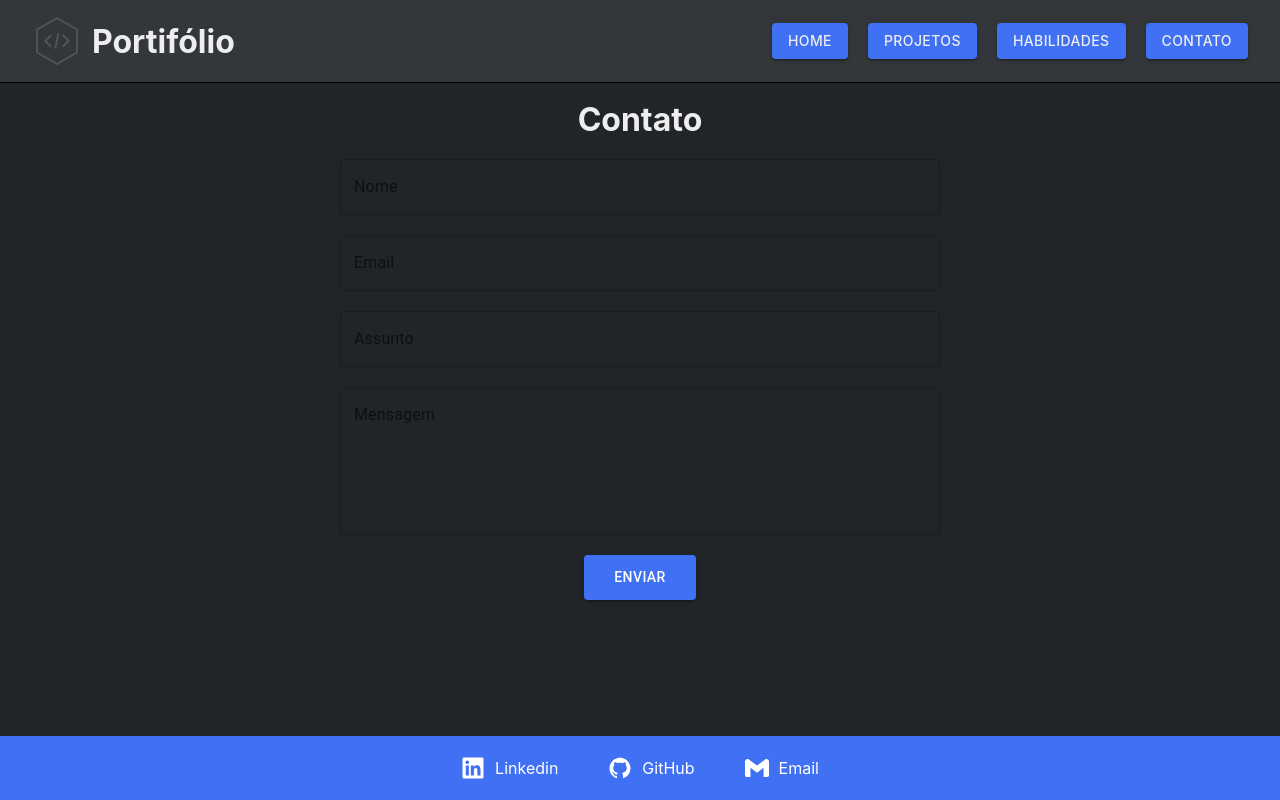
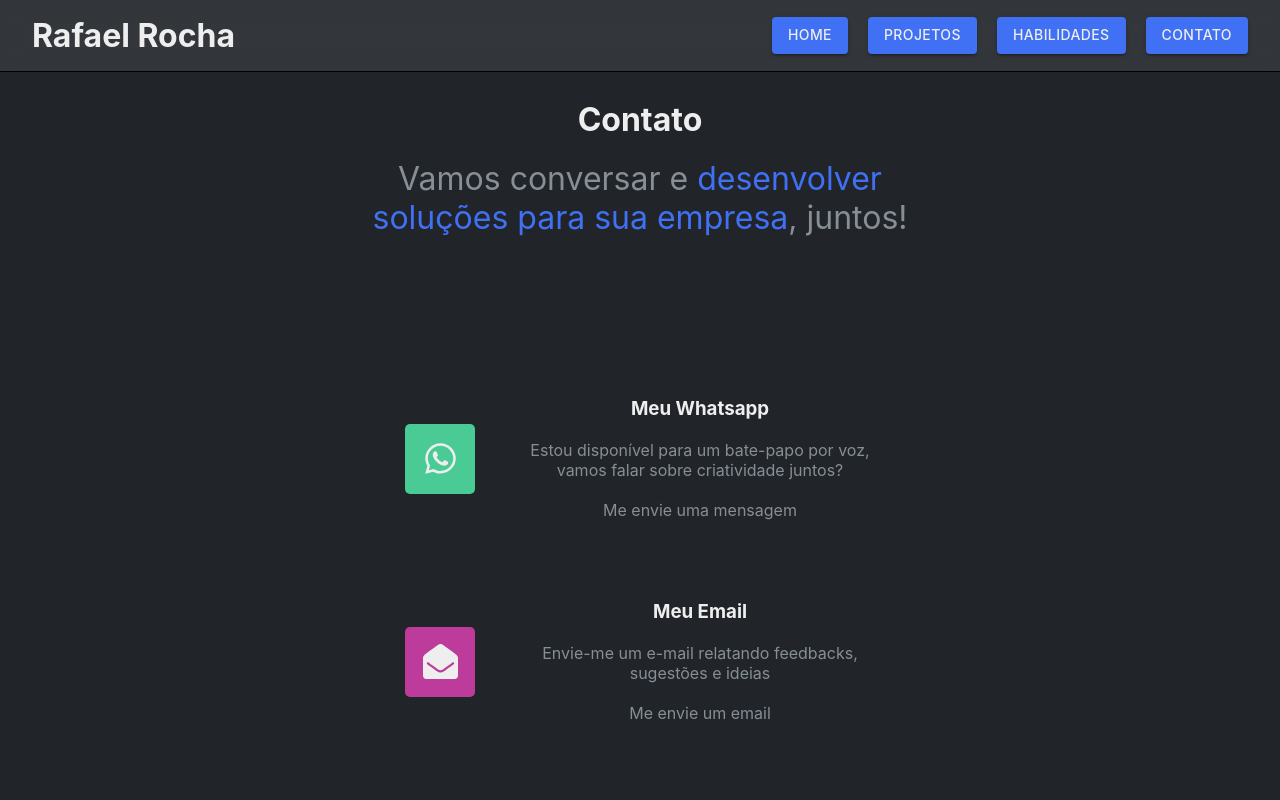
Before and after one commit to Rafaelgot10/Meu-Portifolio, a React (Vite) app: page /Contact in a window 1280 px wide. Shown: the top 800 px of the page. Built offline with nearby package versions, Linux system fonts and the light colour scheme.

Commit message:
feat:add contact page

```diff
--- a/index.html
+++ b/index.html
@@ -12,8 +12,6 @@
 <body>
   <div id="root"></div>
   <script type="module" src="./src/main.tsx"></script>
-
-
 </body>
 
 </html>
--- a/src/App.tsx
+++ b/src/App.tsx
@@ -6,7 +6,6 @@
   return (
     <div className="App">
       <Header />
-
       <div className="routes">
         <RouterComponent />
       </div>
--- a/src/components/Footer/footer.tsx
+++ b/src/components/Footer/footer.tsx
@@ -1,25 +1,18 @@
 import { StyledFoother } from "./style";
-import { FaLinkedin } from "react-icons/fa";
-import { AiOutlineGithub } from "react-icons/ai";
-import { SiGmail } from "react-icons/si";
+import myImage from "../../assets/myImage.jpeg";
 
 export function Footer() {
   return (
     <StyledFoother>
-      <a href="https://www.linkedin.com/in/rafaelgot10/" target={"_blank"}>
-        {" "}
-        <FaLinkedin /> Linkedin
-      </a>
-
-      <a href="https://github.com/Rafaelgot10" target={"_blank"}>
-        {" "}
-        <AiOutlineGithub /> GitHub
-      </a>
-
-      <a href="mailto:rafaelgot10@outlook.com" target={"_blank"}>
-        {" "}
-        <SiGmail /> Email
-      </a>
+      <div>
+        <img src={myImage} alt="Imagem do Autor" />
+        <span>Obrigado por ter vindo </span>
+      </div>
+      <div>
+        <a href="https://github.com/Rafaelgot10/Meu-Portifolio" target="_blank">
+          Repositório deste projeto
+        </a>
+      </div>
     </StyledFoother>
   );
 }
--- a/src/components/Footer/style.ts
+++ b/src/components/Footer/style.ts
@@ -2,25 +2,40 @@
 
 export const StyledFoother = styled.footer`
   display: flex;
-  flex-direction: column;
+  flex-direction: row;
   align-items: center;
-  justify-content: center;
+  justify-content: space-between;
   bottom: -110;
   width: 100%;
-  gap: 50px;
-  padding: var(--space-defaut);
+  gap: 30px;
+  padding: var(--space-defaut) 10%;
   background-color: var(--color-primary);
 
-  a {
+  div {
     display: flex;
     flex-direction: row;
     align-items: center;
-    gap: 10px;
-    color: white;
+    gap: var(--space-defaut);
   }
 
-  svg {
-    font-size: 1.5rem;
+  img {
+    height: 50px;
+    width: 50px;
+    border-radius: 50%;
+  }
+
+  span {
+    font-size: 2rem;
+    text-align: center;
+    color: var(--grey-100);
+  }
+
+  a {
+    color: var(--grey-500);
+  }
+
+  a:hover {
+    color: var(--grey-300);
   }
 
   @media (min-width: 380px) {
--- a/src/components/Header/header.tsx
+++ b/src/components/Header/header.tsx
@@ -12,8 +12,7 @@
     <StyledHeader nav={nav}>
       <div className="navUp">
         <div className="logo">
-          <img src={logo} alt="Imagem da Tag HTML" />
-          <h1>Portifólio</h1>
+          <h1>Rafael Rocha</h1>
         </div>
         <ul className="navUp__ul">
           <li>
--- a/src/components/Header/style.ts
+++ b/src/components/Header/style.ts
@@ -62,7 +62,6 @@
 
   .navDown > ul > li {
     width: 100%;
-
     text-align: center;
   }
 
--- a/src/pages/Contact/contact.tsx
+++ b/src/pages/Contact/contact.tsx
@@ -1,5 +1,6 @@
-import Button from "@mui/material/Button";
-import TextField from "@mui/material/TextField";
+import { FaWhatsapp } from "react-icons/fa";
+import { FaEnvelopeOpen } from "react-icons/fa";
+import { FaLinkedin } from "react-icons/fa";
 import { StyledContact } from "./style";
 
 export function Contact() {
@@ -7,48 +8,71 @@
     <StyledContact>
       <h1>Contato</h1>
 
-      <form action="https://formsubmit.co/Rafaelgot10@gmail.com" method="POST">
-        <TextField
-          label="Nome"
-          color="success"
-          name="nome"
-          type={"text"}
-          variant="outlined"
-          placeholder="Seu nome aqui..."
-        />
+      <div className="container">
+        <div className="left">
+          <p>
+            Vamos conversar e <span>desenvolver soluções para sua empresa</span>
+            , juntos!
+          </p>
+        </div>
 
-        <TextField
-          label="Email"
-          name="email"
-          type={"email"}
-          color="success"
-          variant="outlined"
-          placeholder="Seu email aqui..."
-        />
+        <div className="right">
+          <ul>
+            <li>
+              <div className="icon whatsapp">
+                <FaWhatsapp />
+              </div>
+              <div className="text">
+                <h3>Meu Whatsapp</h3>
+                <p>
+                  Estou disponível para um bate-papo por voz, vamos falar sobre
+                  criatividade juntos?
+                </p>
+                <a
+                  href={`https://api.whatsapp.com/send?phone=+55+11958696248&text=Ol%C3%A1%2C%20venho%20por%20meio%20do%20seu%20portf%C3%B3lio%20na%20internet%2C%20gostaria%20de%20conhecer%20melhor%20seus%20servi%C3%A7os`}
+                  target={"_blank"}
+                >
+                  Me envie uma mensagem
+                </a>
+              </div>
+            </li>
 
-        <TextField
-          label="Assunto"
-          color="success"
-          type={"text"}
-          name="subject"
-          variant="outlined"
-          placeholder="Do que se trata..."
-        />
+            <li>
+              <div className="icon email">
+                <FaEnvelopeOpen />
+              </div>
+              <div className="text">
+                <h3>Meu Email</h3>
+                <p>
+                  Envie-me um e-mail relatando feedbacks, sugestões e ideias
+                </p>
+                <a href="mailto:rafaelgot10@outlook.com" target={"_blank"}>
+                  Me envie um email
+                </a>
+              </div>
+            </li>
 
-        <TextField
-          label="Mensagem"
-          multiline
-          type={"text"}
-          name="assunto"
-          color="success"
-          variant="outlined"
-          rows="5"
-        />
-
-        <Button className="buttons" type="submit" variant="contained">
-          Enviar
-        </Button>
-      </form>
+            <li>
+              <div className="icon linkedin">
+                <FaLinkedin />
+              </div>
+              <div className="text">
+                <h3>Meu Linkedin</h3>
+                <p>
+                  Podemos criar interações mais constantes assim como uma rede
+                  de compartilhamento
+                </p>
+                <a
+                  href="https://www.linkedin.com/in/rafaelgot10/"
+                  target={"_blank"}
+                >
+                  Acesse o LinkedIn agora
+                </a>
+              </div>
+            </li>
+          </ul>
+        </div>
+      </div>
     </StyledContact>
   );
 }
--- a/src/pages/Contact/style.ts
+++ b/src/pages/Contact/style.ts
@@ -43,4 +43,85 @@
   form > button:hover {
     background-color: var(--color-primary-hover);
   }
+
+  .container {
+    display: flex;
+    flex-direction: column;
+    align-items: center;
+    gap: 10rem;
+  }
+
+  .right > ul {
+    display: flex;
+    flex-direction: column;
+    gap: 80px;
+  }
+
+  li {
+    display: flex;
+    flex-direction: column;
+    align-items: center;
+    gap: 50px;
+  }
+
+  .text {
+    display: flex;
+    flex-direction: column;
+    align-items: center;
+    text-align: center;
+    max-width: 350px;
+    max-height: 150px;
+    gap: 20px;
+  }
+
+  .text > a {
+    color: var(--grey-400);
+  }
+
+  .text > a:hover {
+    color: var(--grey-100);
+  }
+
+  .icon {
+    display: flex;
+    flex-direction: column;
+    align-items: center;
+    justify-content: center;
+    border-radius: 5px;
+    color: var(--grey-100);
+    width: 70px;
+    height: 70px;
+  }
+
+  .icon svg {
+    width: 50%;
+    height: 50%;
+  }
+
+  .whatsapp {
+    background-color: var(--color-whatsapp);
+  }
+
+  .email {
+    background-color: var(--color-email);
+  }
+
+  .linkedin {
+    background-color: var(--color-linkedin);
+  }
+
+  .left > p {
+    font-size: 2rem;
+    text-align: center;
+  }
+
+  .left > p > span {
+    color: var(--color-primary);
+  }
+
+  @media (min-width: 500px) {
+    li {
+      flex-direction: row;
+    }
+  }
 `;
--- a/src/pages/Home/home.tsx
+++ b/src/pages/Home/home.tsx
@@ -2,7 +2,6 @@
 import myImage from "../../assets/myImage.jpeg";
 import { useEffect, useState } from "react";
 import { AiOutlineGithub } from "react-icons/ai";
-import { AiFillGitlab } from "react-icons/ai";
 
 export function Home() {
   const [count, setCount] = useState(0);
--- a/src/pages/Home/style.ts
+++ b/src/pages/Home/style.ts
@@ -29,6 +29,7 @@
     display: flex;
     align-items: center;
     flex-direction: column;
+    justify-content: center;
     background-color: var(--color-primary);
     color: white;
     width: 60px;
@@ -37,9 +38,9 @@
     border-radius: 50%;
   }
 
-  /* .git > a > svg {
-    color: white;
-  } */
+  .git:hover {
+    background-color: var(--color-primary-hover);
+  }
 
   @keyframes animacaoInicial {
     from {
@@ -88,7 +89,6 @@
     text-align: center;
     max-width: 200px;
     border-radius: 20px;
-
     cursor: pointer;
   }
 
--- a/src/styles/global.ts
+++ b/src/styles/global.ts
@@ -8,15 +8,15 @@
     border: none;
     list-style: none;
     text-decoration: none;
-    transition: 1s;
+    transition: 0.5s;
     font-family: 'Tilt Neon', 'Inter', sans-serif;
-
   }
 
   h1, h2, h3, h4, h5, h6 {
     color: var(--grey-100);
 
   }
+
   span, p {
     color: var(--grey-400);
   }
@@ -69,22 +69,20 @@
     height: 100%;
     width: 100%;
     padding: 100px 20px;
-
   }
 
   a {
     color: var(--grey-100);
   }
 
- svg {
+  svg {
    cursor: pointer;
   }
 
- button {
+  button {
    cursor: pointer;
    background-color: var(--color-primary);
    color: var(--grey-100);
-
   }
 
   :root {
@@ -96,6 +94,10 @@
     --grey-500: #212529;
     --grey-600:  #000000;
 
+    --color-whatsapp: #4ACA94;
+    --color-email: #BD3B9B;
+    --color-linkedin: #4E73FF;
+
     --color-primary: #4070f4;
     --color-primary-hover: #2b5fee;
   }
```
Also changed, not shown: src/pages/Skills/skills.tsx (+0 -12 lines), 2 other files (tests, documents, lock files or other folders).
